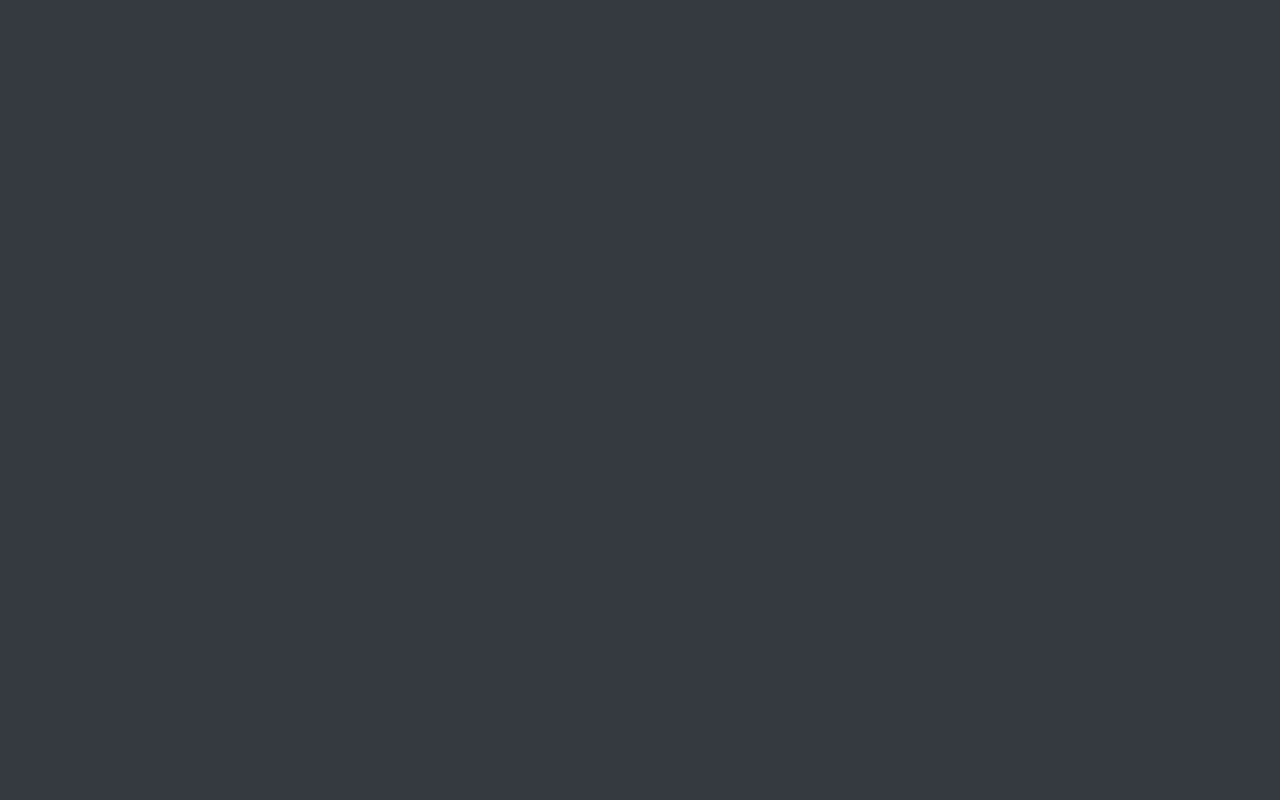
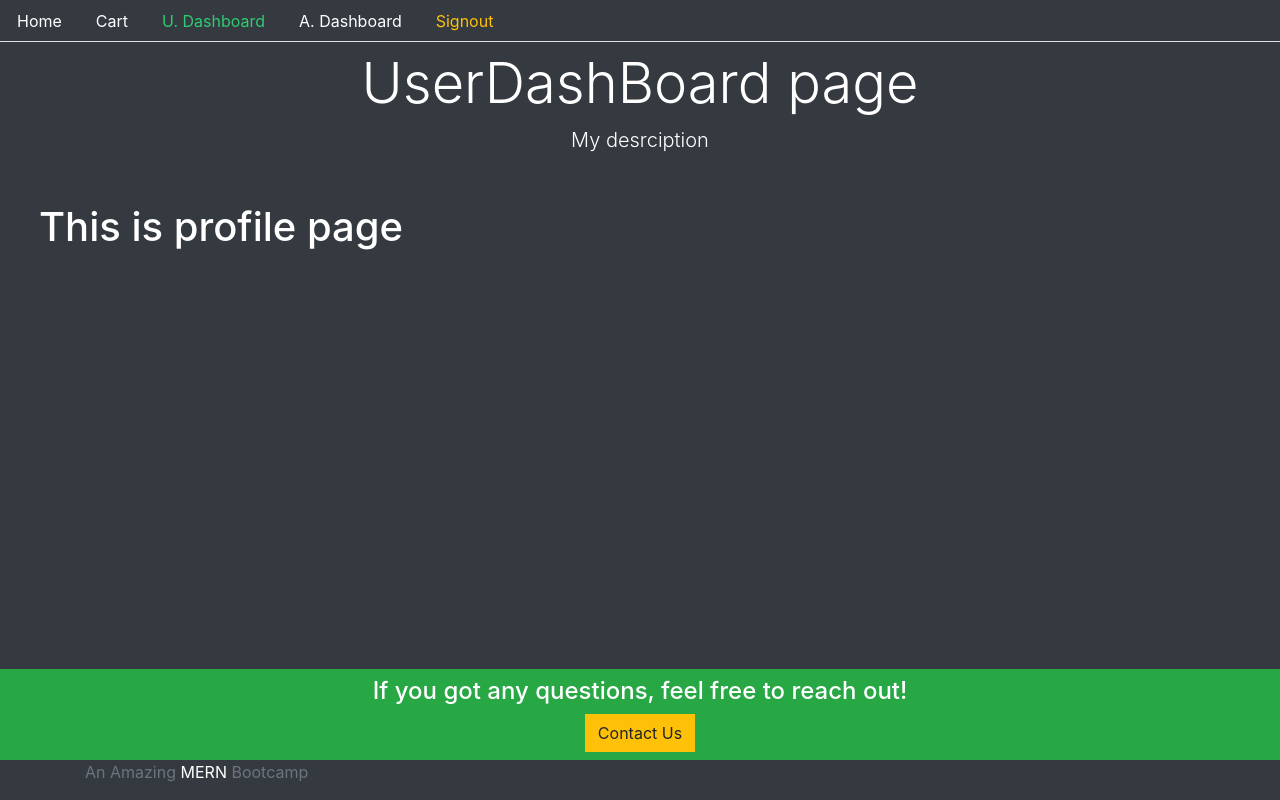
Before and after one commit to rohanmittal1366/ecommerce-site-mern, a React (Create React App) app in the folder projfrontend/: page /user/dashboard in a window 1280 px wide. Built offline with nearby package versions, Linux system fonts and the light colour scheme; sample sign-in values are in the browser's storage.

Commit message:
added admin route and user route

```diff
--- a/projfrontend/src/Routes.js
+++ b/projfrontend/src/Routes.js
@@ -1,8 +1,12 @@
 import React from "react";
 import { BrowserRouter, Switch, Route } from "react-router-dom";
+import AdminRoutes from "./auth/helper/AdminRoutes";
+import PrivateRoutes from "./auth/helper/PrivateRoutes";
 import Home from "./core/Home";
+import AdminDashBoard from "./user/AdminDashBoard";
 import Signin from "./user/Signin";
 import Signup from "./user/Signup";
+import UserDashBoard from "./user/UserDashBoard";
 
 const Routes = () => {
   return (
@@ -11,6 +15,8 @@ const Routes = () => {
         <Route path="/" exact component={Home} />
         <Route path="/signup" exact component={Signup} />
         <Route path="/signin" exact component={Signin} />
+        <PrivateRoutes path="/user/dashboard" exact component={UserDashBoard} />
+        <AdminRoutes path="/admin/dashboard" exact component={AdminDashBoard} />
       </Switch>
     </BrowserRouter>
   );
--- a/projfrontend/src/auth/helper/AdminRoutes.js
+++ b/projfrontend/src/auth/helper/AdminRoutes.js
@@ -2,17 +2,17 @@ import React from "react";
 import { Redirect, Route } from "react-router";
 import { authenticated } from "./index";
 
-const AdmineRoutes = ({ component: Component, ...rest }) => {
+const AdminRoutes = ({ component: Component, ...rest }) => {
   return (
     <Route
       {...rest}
       render={(props) =>
-        authenticated && authenticated.user.role === 1 ? (
+        authenticated() && authenticated().user.role === 1 ? (
           <Component {...props} />
         ) : (
           <Redirect
             to={{
-              pathname: "/signin ",
+              pathname: "/",
               state: { from: props.location },
             }}
           />
@@ -22,4 +22,4 @@ const AdmineRoutes = ({ component: Component, ...rest }) => {
   );
 };
 
-export default AdmineRoutes;
+export default AdminRoutes;
--- a/projfrontend/src/core/NavigationBar.js
+++ b/projfrontend/src/core/NavigationBar.js
@@ -33,7 +33,7 @@ const NavigationBar = ({ history }) => (
           className="nav-link"
           to="/user/dashboard"
         >
-          Dashboard
+          U. Dashboard
         </Link>
       </li>
       <li className="nav-item">
--- a/projfrontend/src/user/AdminDashBoard.js
+++ b/projfrontend/src/user/AdminDashBoard.js
@@ -0,0 +1,12 @@
+import React from "react";
+import Base from "../core/Base";
+
+const AdminDashBoard = () => {
+  return (
+    <Base title="AdminDashBoard page">
+      <h1>This is profile page</h1>
+    </Base>
+  );
+};
+
+export default AdminDashBoard;
--- a/projfrontend/src/user/Signin.js
+++ b/projfrontend/src/user/Signin.js
@@ -43,13 +43,11 @@ const Signin = () => {
 
   // check whether the user is admin or not and redirect it to that page
   const performRedirect = () => {
-    // redurection
-
     if (didRedirect) {
       if (user && user.role === 1) {
-        return <p>redirect to admin </p>;
+        return <Redirect to="/admin/dashboard" />;
       } else {
-        return <p>redirect to user dahsboard</p>;
+        return <Redirect to="/user/dashboard" />;
       }
     }
     if (authenticated()) {
--- a/projfrontend/src/user/UserDashBoard.js
+++ b/projfrontend/src/user/UserDashBoard.js
@@ -0,0 +1,12 @@
+import React from "react";
+import Base from "../core/Base";
+
+const UserDashBoard = () => {
+  return (
+    <Base title="UserDashBoard page">
+      <h1>This is profile page</h1>
+    </Base>
+  );
+};
+
+export default UserDashBoard;
```
Also changed, not shown: projfrontend/src/user/Profile.js (+12 -0 lines).
